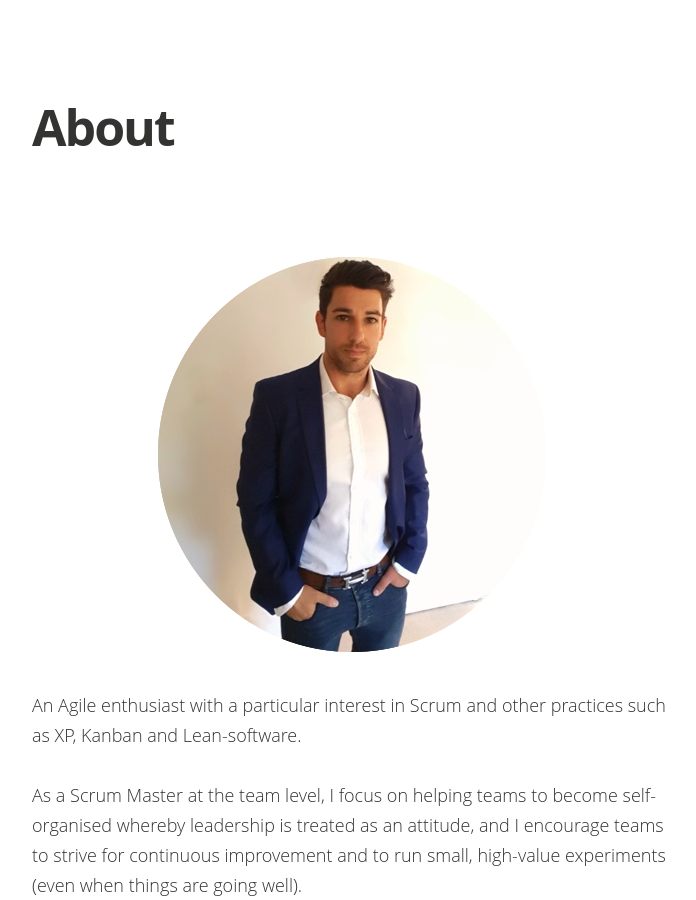
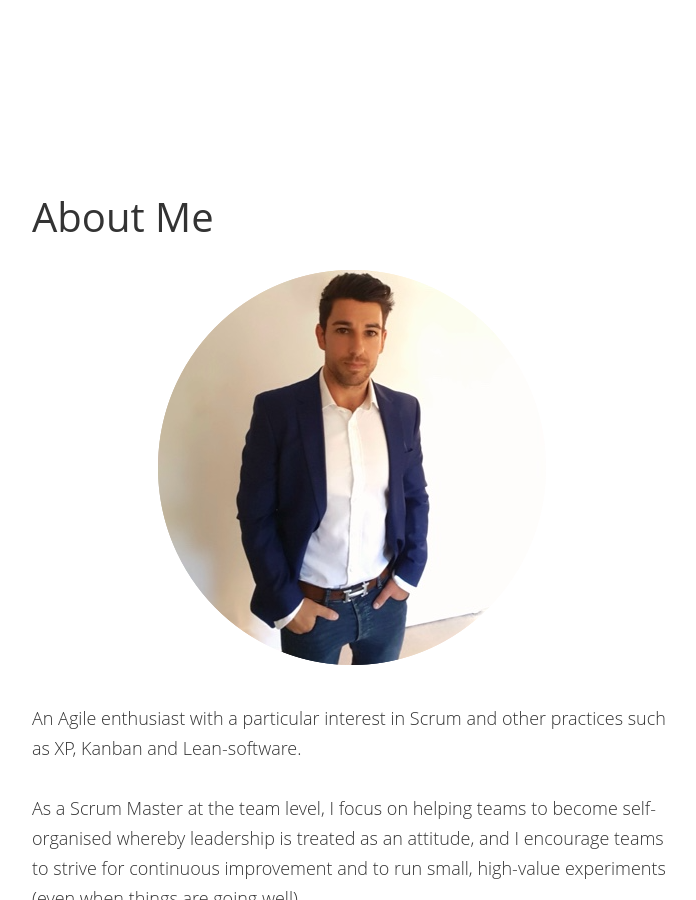
Before and after one commit to IamJackReed/JackReed, a Jekyll site: the page built from about.md, in a window 1280 px wide and 900 px high. Shown: the whole window, without its empty margins (288-984 px from the left). Built offline with Jekyll 4.4.1, drawn with Linux system fonts in a browser that asks for light colours; nearby versions of some CDN libraries; some web fonts are replaced.

Commit message:
Update about.md

```diff
--- a/about.md
+++ b/about.md
@@ -1,8 +1,10 @@
 ---
 layout: page
-title: "About"
+title: ""
 permalink: /about/
 ---
+<span style="color:#00000; font-family: 'open sans'; align: center; font-size: 1em; font-size: 40px; font-weight: 400; hyphens: none;">
+About Me
 
 <p style="text-align:center;"><img src="/assets/images/about-me-profile.png"></p>
 
```
